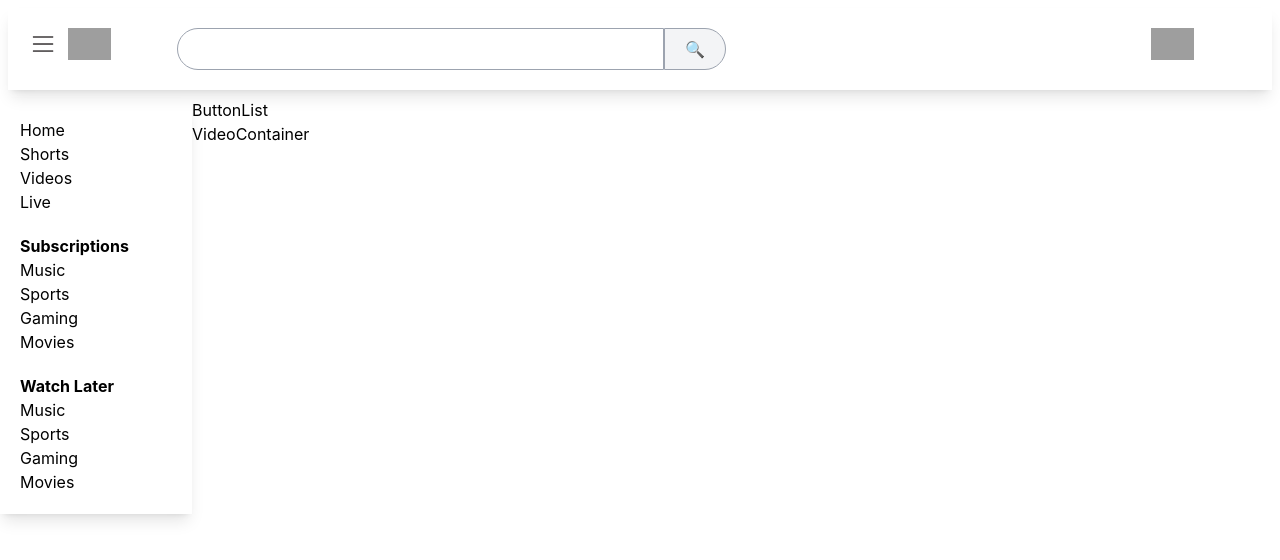
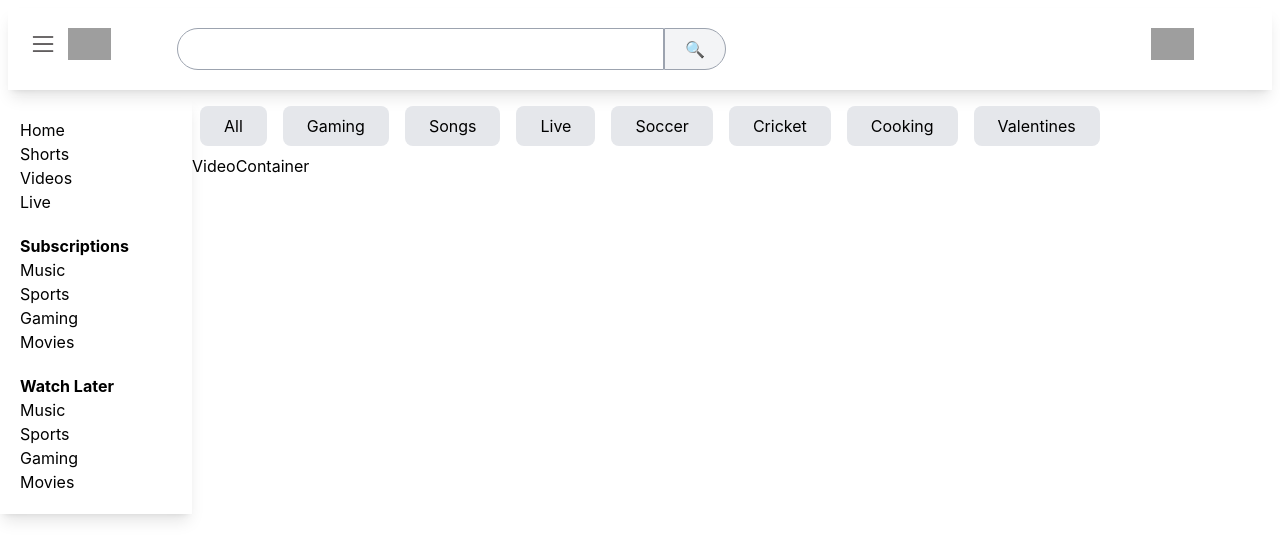
Before and after one commit to CodeWithShashank/my-youtube, a React (Create React App) app: page / in a window 1280 px wide. Shown: the top 560 px of the page. Built offline with nearby package versions, Linux system fonts and the light colour scheme; grey boxes are pictures that could not be loaded.

Commit message:
Adds Buttons using hard-coded data for suggestions, at top of Body

```diff
--- /dev/null
+++ b/src/components/Button.js
@@ -0,0 +1,7 @@
+import React from "react";
+
+const Button = ({ name }) => {
+  return <div className="px-6 py-2 m-2 bg-gray-200 rounded-lg">{name}</div>;
+};
+
+export default Button;
--- a/src/components/ButtonList.js
+++ b/src/components/ButtonList.js
@@ -1,7 +1,25 @@
 import React from "react";
+import Button from "./Button";
+
+const list = [
+  "All",
+  "Gaming",
+  "Songs",
+  "Live",
+  "Soccer",
+  "Cricket",
+  "Cooking",
+  "Valentines",
+];
 
 const ButtonList = () => {
-  return <div>ButtonList</div>;
+  return (
+    <div className="flex">
+      {list.map((item, index) => (
+        <Button key={index} name={item} />
+      ))}
+    </div>
+  );
 };
 
 export default ButtonList;
```
